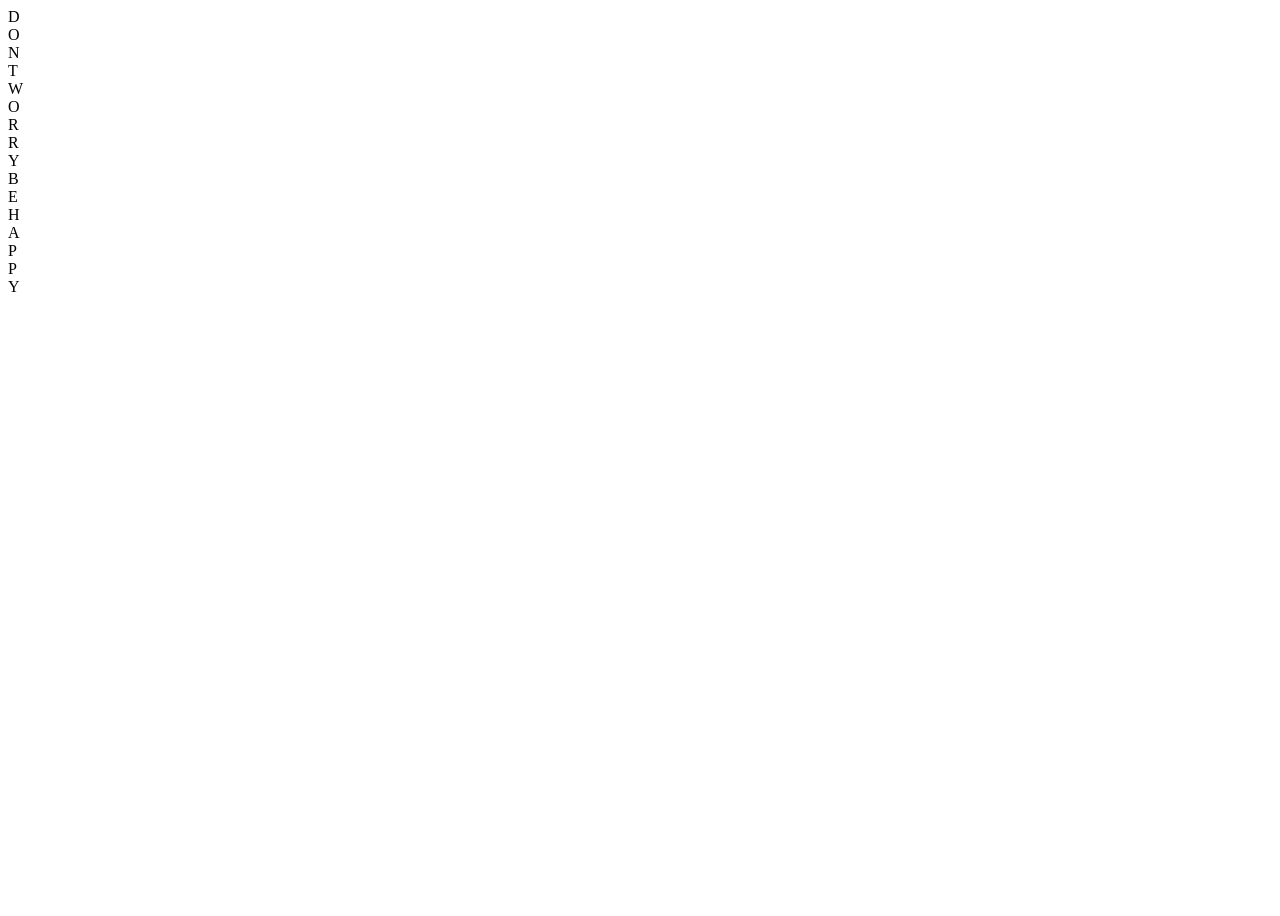
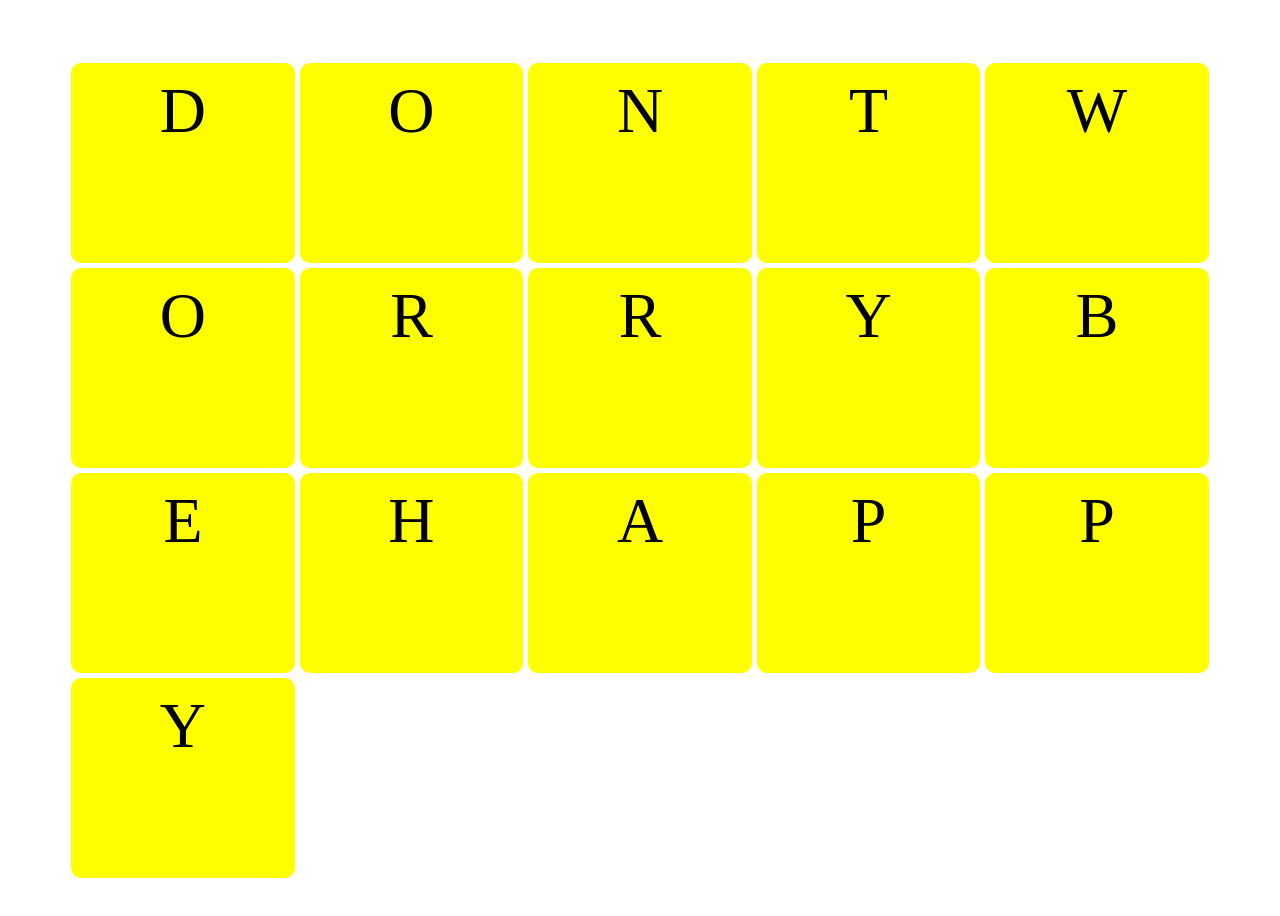
Before and after one commit to Whevalmeze/css-transform, a plain HTML site: page index.html in a window 1280 px wide. Before the commit the page ends 800 px from the top, so only its background shows below. Drawn offline with Linux system fonts and the light colour scheme.

Commit message:
update index.html and styles.css

```diff
--- a/index.html
+++ b/index.html
@@ -5,6 +5,7 @@
     <meta http-equiv="X-UA-Compatible" content="IE=edge">
     <meta name="viewport" content="width=device-width, initial-scale=1.0">
     <title>CSS TRANSFORM</title>
+    <link rel="stylesheet" href="styles.css">
 </head>
 <body>
     <div class="main">
--- a/styles.css
+++ b/styles.css
@@ -1,5 +1,19 @@
 
-main{
+.main{
     display: grid;
-    grid-auto-flow: row;
+    grid-template-columns: repeat(5, 2fr);
+    grid-template-rows: repeat(4,200px);
+    gap: 5px;
+    margin: 5%;
+    box-sizing: border-box;
+    align-items: stretch;
+    justify-content: center;
 }
+.box{
+    font-size: 4em;
+    text-align: center;
+    padding: 5%;
+    background-color: yellow;
+    align-self: stretch;
+    border-radius: 10px;
+}
```
